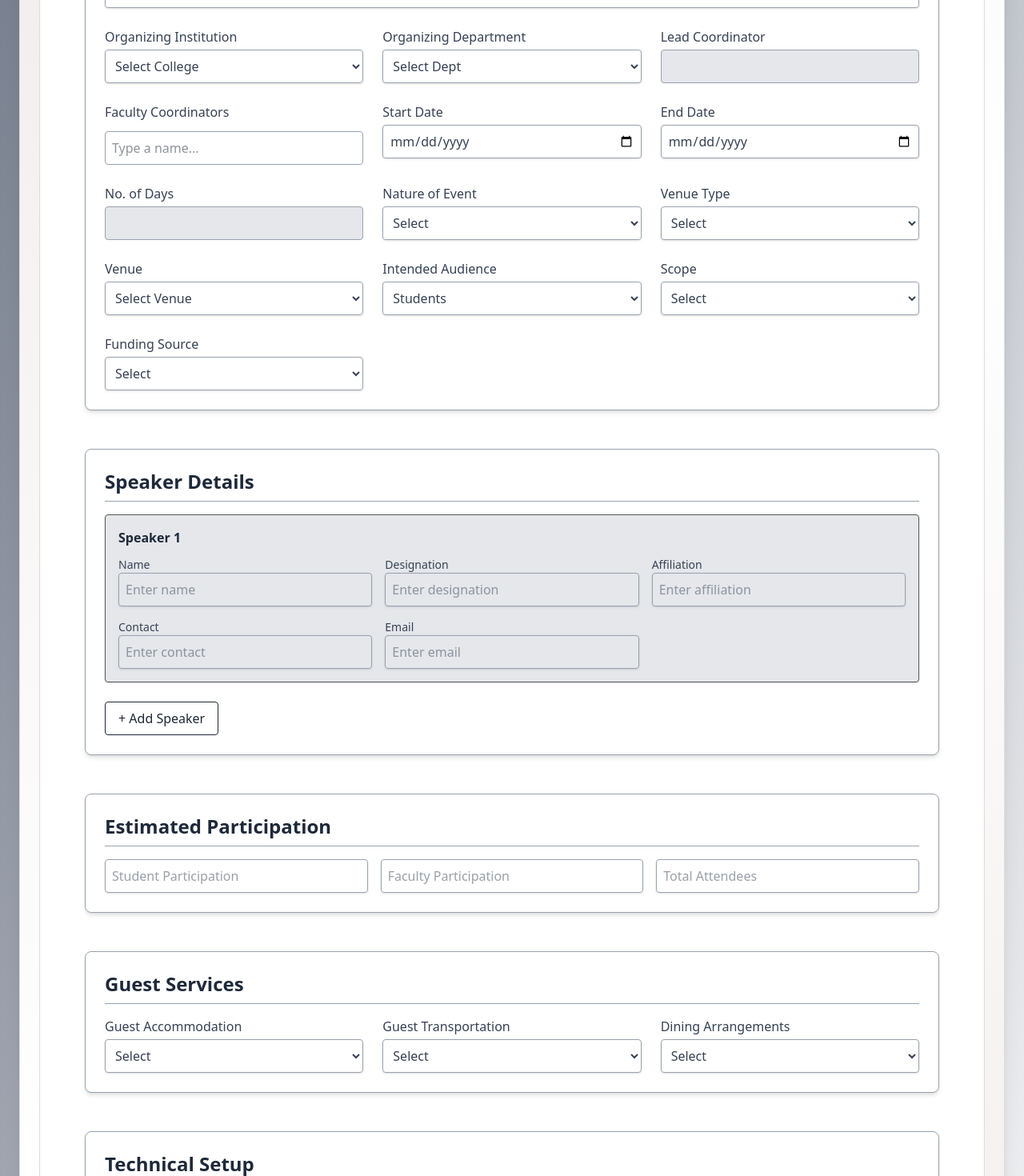
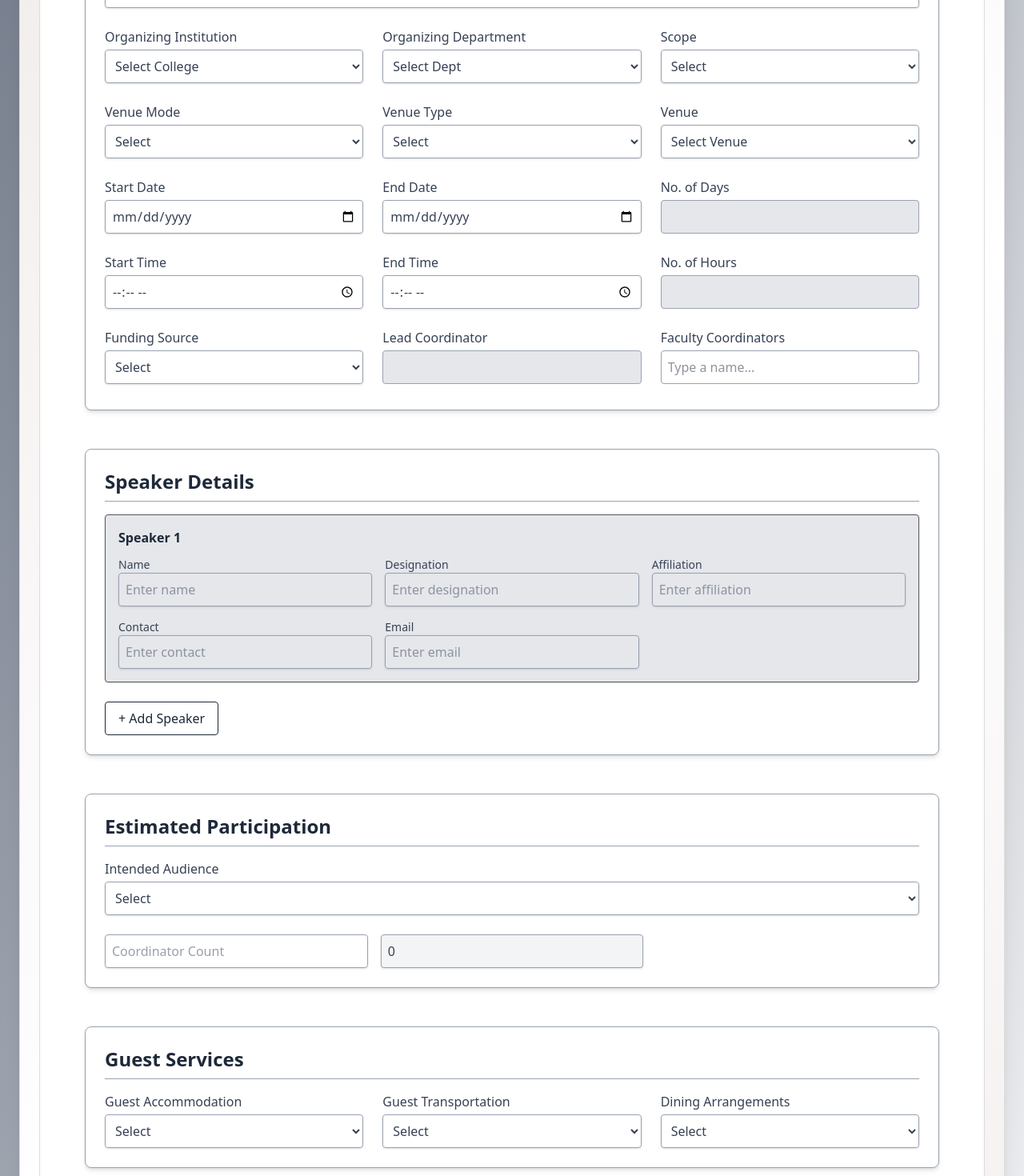
Before and after one commit to Surendar-k/Event_Management_Portal, a React (Vite) app in the folder frontend/: page /create-event in a window 1280 px wide. Shown: the part 620-2090 px from the top of the page at 80% size. Built offline with nearby package versions, Linux system fonts and the light colour scheme.

Commit message:
modified eveninfo

```diff
--- a/frontend/src/components/Event_Creation/Tabs_in_eventcreation/EventInfo.jsx
+++ b/frontend/src/components/Event_Creation/Tabs_in_eventcreation/EventInfo.jsx
@@ -33,13 +33,16 @@ const EventInfo = ({
   }, [event.selectedCollege, setEventField])
 
 useEffect(() => {
-    if (startDate && endDate) {
-      const start = new Date(startDate)
-      const end = new Date(endDate)
-      const diff = (end - start) / (1000 * 3600 * 24)
-      setEventField('numDays', diff >= 0 ? diff + 1 : 0)
+  if (event.startTime && event.endTime) {
+    const [startH, startM] = event.startTime.split(':').map(Number)
+    const [endH, endM] = event.endTime.split(':').map(Number)
+    const start = startH * 60 + startM
+    const end = endH * 60 + endM
+    const diff = end - start
+    const hours = diff > 0 ? (diff / 60).toFixed(2) : 0
+    setEventField('numHours', hours)
   }
-  }, [startDate, endDate, setEventField])
+}, [event.startTime, event.endTime, setEventField])
 
   const handleSpeakerChange = (index, field, value) => {
     event.updateSpeaker(index, field, value)
@@ -95,7 +98,9 @@ const EventInfo = ({
   <h2 className='mb-4 border-b border-gray-400 pb-2 text-2xl font-bold text-gray-800'>
     Event Details & Scheduling
   </h2>
+
   <div className='grid grid-cols-1 gap-6 md:grid-cols-3'>
+    {/* 1. Title */}
     <input
       type='text'
       placeholder='Title of the Event'
@@ -104,10 +109,9 @@ const EventInfo = ({
       className='col-span-1 rounded border border-gray-400 p-2 text-gray-700 shadow-sm md:col-span-3'
     />
 
+    {/* 2. Organizing Institution */}
     <div>
-            <label className='mb-1 block font-medium text-gray-700'>
-              Organizing Institution
-            </label>
+      <label className='block mb-1 font-medium text-gray-700'>Organizing Institution</label>
       <select
         value={event.selectedCollege}
         onChange={e => setEventField('selectedCollege', e.target.value)}
@@ -115,22 +119,17 @@ const EventInfo = ({
       >
         <option value=''>Select College</option>
         {Object.keys(colleges).map(c => (
-                <option key={c} value={c}>
-                  {c}
-                </option>
+          <option key={c}>{c}</option>
         ))}
       </select>
     </div>
 
+    {/* Organizing Department */}
     <div>
-            <label className='mb-1 block font-medium text-gray-700'>
-              Organizing Department
-            </label>
+      <label className='block mb-1 font-medium text-gray-700'>Organizing Department</label>
       <select
         value={event.selectedDepartment}
-              onChange={e =>
-                setEventField('selectedDepartment', e.target.value)
-              }
+        onChange={e => setEventField('selectedDepartment', e.target.value)}
         className='w-full rounded border border-gray-400 p-2 text-gray-700 shadow-sm'
       >
         <option value=''>Select Dept</option>
@@ -140,10 +139,154 @@ const EventInfo = ({
       </select>
     </div>
 
+    {/* Scope */}
     <div>
-            <label className='mb-1 block font-medium text-gray-700'>
-              Lead Coordinator
-            </label>
+      <label className='block mb-1 font-medium text-gray-700'>Scope</label>
+      <select
+        value={event.scope}
+        onChange={e => setEventField('scope', e.target.value)}
+        className='w-full rounded border border-gray-400 p-2 text-gray-700 shadow-sm'
+      >
+        <option value=''>Select</option>
+        <option>Department</option>
+        <option>State</option>
+        <option>National</option>
+        <option>International</option>
+      </select>
+    </div>
+
+    {/* 3. Venue Mode, Venue Type, Venue */}
+    <div>
+      <label className='block mb-1 font-medium text-gray-700'>Venue Mode</label>
+      <select
+    value={event.venueType}
+    onChange={e => setEventField('venueType', e.target.value)}
+    className='w-full rounded border border-gray-400 p-2 text-gray-700 shadow-sm'
+  >
+    <option value=''>Select</option>
+    <option>Online</option>
+    <option>Offline</option>
+  </select>
+    </div>
+
+    <div>
+      <label className='block mb-1 font-medium text-gray-700'>Venue Type</label>
+      <select
+        value={event.venueCategory}
+        onChange={e => setEventField('venueCategory', e.target.value)}
+        className='w-full rounded border border-gray-400 p-2 text-gray-700 shadow-sm'
+      >
+        <option value=''>Select</option>
+        <option>On-Campus</option>
+        <option>Off-Campus</option>
+      </select>
+    </div>
+
+    <div>
+      <label className='block mb-1 font-medium text-gray-700'>Venue</label>
+      <select
+        value={event.venue}
+        onChange={e => setEventField('venue', e.target.value)}
+        className='w-full rounded border border-gray-400 p-2 text-gray-700 shadow-sm'
+      >
+        <option value=''>Select Venue</option>
+        <option>Seminar Hall</option>
+        <option>Auditorium</option>
+      </select>
+    </div>
+
+    {/* 4. Start Date, End Date, No. of Days */}
+    <div>
+      <label className='block mb-1 font-medium text-gray-700'>Start Date</label>
+      <input
+        type='date'
+        value={startDate}
+        min={startDate}
+        onChange={e => setStartDate(e.target.value)}
+        className='w-full rounded border border-gray-400 p-2 text-gray-700 shadow-sm'
+      />
+    </div>
+
+    <div>
+      <label className='block mb-1 font-medium text-gray-700'>End Date</label>
+      <input
+        type='date'
+        value={endDate}
+        max={endDate}
+        onChange={e => setEndDate(e.target.value)}
+        className='w-full rounded border border-gray-400 p-2 text-gray-700 shadow-sm'
+      />
+    </div>
+
+    <div>
+      <label className='block mb-1 font-medium text-gray-700'>No. of Days</label>
+      <input
+        type='number'
+        value={event.numDays}
+        readOnly
+        className='w-full rounded border border-gray-400 bg-gray-200 p-2 text-gray-800'
+      />
+    </div>
+
+    {/* 5. Start Time, End Time, No. of Hours */}
+    <div>
+      <label className='block mb-1 font-medium text-gray-700'>Start Time</label>
+      <input
+        type='time'
+        value={event.startTime || ''}
+        onChange={e => setEventField('startTime', e.target.value)}
+        className='w-full rounded border border-gray-400 p-2 text-gray-700 shadow-sm'
+      />
+    </div>
+
+    <div>
+      <label className='block mb-1 font-medium text-gray-700'>End Time</label>
+      <input
+        type='time'
+        value={event.endTime || ''}
+        onChange={e => setEventField('endTime', e.target.value)}
+        className='w-full rounded border border-gray-400 p-2 text-gray-700 shadow-sm'
+      />
+    </div>
+
+   <div>
+  <label className='block mb-1 font-medium text-gray-700'>No. of Hours</label>
+  <input
+    type='number'
+    value={event.numHours || ''}
+    readOnly
+    className='w-full rounded border border-gray-400 bg-gray-200 p-2 text-gray-800'
+  />
+</div>
+
+
+    {/* 6. Funding Source */}
+    <div>
+      <label className='block mb-1 font-medium text-gray-700'>Funding Source</label>
+      <select
+        value={event.fundingSource}
+        onChange={e => setEventField('fundingSource', e.target.value)}
+        className='w-full rounded border border-gray-400 p-2 text-gray-700 shadow-sm'
+      >
+        <option value=''>Select</option>
+        <option>Management</option>
+        <option>Funding Agency</option>
+        <option>Others</option>
+      </select>
+      {event.fundingSource === 'Others' && (
+        <input
+          type='text'
+          value={event.otherFunding}
+          onChange={e => setEventField('otherFunding', e.target.value)}
+          placeholder='Specify Funding'
+          className='mt-2 w-full rounded border border-gray-400 p-2 text-gray-700 shadow-sm'
+        />
+      )}
+    </div>
+
+    {/* 7. Lead Coordinator */}
+    <div>
+      <label className='block mb-1 font-medium text-gray-700'>Lead Coordinator</label>
       <input
         type='text'
         value={loginName}
@@ -152,28 +295,9 @@ const EventInfo = ({
       />
     </div>
 
+    {/* Faculty Coordinators */}
    <div className='relative'>
-            <label className='mb-1 block font-medium text-gray-700'>
-              Faculty Coordinators
-            </label>
-
-            <div className='mb-2 flex flex-wrap gap-2'>
-              {selectedCoordinators.map((name, idx) => (
-                <span
-                  key={idx}
-                  className='flex items-center gap-2 rounded-full bg-blue-100 px-3 py-1 text-blue-800'
-                >
-                  {name}
-                  <button
-                    type='button'
-                    onClick={() => handleRemove(name)}
-                    className='font-bold text-red-500 hover:text-red-700'
-                  >
-                    ×
-                  </button>
-                </span>
-              ))}
-            </div>
+  <label className='block mb-1 font-medium text-gray-700'>Faculty Coordinators</label>
 
   <input
     type='text'
@@ -199,162 +323,30 @@ const EventInfo = ({
       )}
     </ul>
   )}
+
+  {/* Move this section BELOW the input + suggestions */}
+  <div className='mt-2 flex flex-wrap gap-2'>
+    {selectedCoordinators.map((name, idx) => (
+      <span
+        key={idx}
+        className='flex items-center gap-2 rounded-full bg-blue-100 px-3 py-1 text-blue-800'
+      >
+        {name}
+        <button
+          type='button'
+          onClick={() => handleRemove(name)}
+          className='font-bold text-red-500 hover:text-red-700'
+        >
+          ×
+        </button>
+      </span>
+    ))}
+  </div>
 </div>
 
-          {/* Date and Time */}
-          <div>
-            <label className='mb-1 block font-medium text-gray-700'>
-              Start Date
-            </label>
-            <input
-              type='date'
-              value={startDate}
-              min={startDate}
-              onChange={e => setStartDate(e.target.value)}
-              className='w-full rounded border border-gray-400 p-2 text-gray-700 shadow-sm'
-            />
-          </div>
-
-          <div>
-            <label className='mb-1 block font-medium text-gray-700'>
-              End Date
-            </label>
-            <input
-              type='date'
-              value={endDate}
-              max={endDate}
-              onChange={e => setEndDate(e.target.value)}
-              className='w-full rounded border border-gray-400 p-2 text-gray-700 shadow-sm'
-            />
-          </div>
-
-          <div>
-            <label className='mb-1 block font-medium text-gray-700'>
-              No. of Days
-            </label>
-            <input
-              type='number'
-              value={event.numDays}
-              readOnly
-              className='w-full rounded border border-gray-400 bg-gray-200 p-2 text-gray-800'
-            />
-          </div>
-
-          <div>
-            <label className='mb-1 block font-medium text-gray-700'>
-              Nature of Event
-            </label>
-            <select
-              value={event.eventNature}
-              onChange={e => setEventField('eventNature', e.target.value)}
-              className='w-full rounded border border-gray-400 p-2 text-gray-700 shadow-sm'
-            >
-              <option value=''>Select</option>
-              <option>Seminar</option>
-              <option>Symposium</option>
-              <option>Hackathon</option>
-              <option>Conference</option>
-              <option value='Others'>Others</option>
-            </select>
-            {event.eventNature === 'Others' && (
-              <input
-                type='text'
-                value={event.otherNature}
-                onChange={e => setEventField('otherNature', e.target.value)}
-                placeholder='Specify Nature'
-                className='mt-2 w-full rounded border border-gray-400 p-2 text-gray-700 shadow-sm'
-              />
-            )}
-          </div>
-
-          <div>
-            <label className='mb-1 block font-medium text-gray-700'>
-              Venue Type
-            </label>
-            <select
-              value={event.venueType}
-              onChange={e => setEventField('venueType', e.target.value)}
-              className='w-full rounded border border-gray-400 p-2 text-gray-700 shadow-sm'
-            >
-              <option value=''>Select</option>
-              <option>Online</option>
-              <option>Offline</option>
-            </select>
-          </div>
-
-          <div>
-            <label className='mb-1 block font-medium text-gray-700'>
-              Venue
-            </label>
-            <select
-              value={event.venue}
-              onChange={e => setEventField('venue', e.target.value)}
-              className='w-full rounded border border-gray-400 p-2 text-gray-700 shadow-sm'
-            >
-              <option value=''>Select Venue</option>
-              <option>Seminar Hall</option>
-              <option>Auditorium</option>
-            </select>
-          </div>
-
-          <div>
-            <label className='mb-1 block font-medium text-gray-700'>
-              Intended Audience
-            </label>
-            <select
-              value={event.audience}
-              onChange={e => setEventField('audience', e.target.value)}
-              className='w-full rounded border border-gray-400 p-2 text-gray-700 shadow-sm'
-            >
-              <option>Students</option>
-              <option>Faculty</option>
-              <option>Both</option>
-            </select>
-          </div>
-
-          <div>
-            <label className='mb-1 block font-medium text-gray-700'>
-              Scope
-            </label>
-            <select
-              value={event.scope}
-              onChange={e => setEventField('scope', e.target.value)}
-              className='w-full rounded border border-gray-400 p-2 text-gray-700 shadow-sm'
-            >
-              <option value=''>Select</option>
-              <option>Department</option>
-              <option>State</option>
-              <option>National</option>
-              <option>International</option>
-            </select>
-          </div>
-
-          <div>
-            <label className='mb-1 block font-medium text-gray-700'>
-              Funding Source
-            </label>
-            <select
-              value={event.fundingSource}
-              onChange={e => setEventField('fundingSource', e.target.value)}
-              className='w-full rounded border border-gray-400 p-2 text-gray-700 shadow-sm'
-            >
-              <option value=''>Select</option>
-              <option>Management</option>
-              <option>Funding Agency</option>
-              <option>Others</option>
-            </select>
-            {event.fundingSource === 'Others' && (
-              <input
-                type='text'
-                value={event.otherFunding}
-                onChange={e => setEventField('otherFunding', e.target.value)}
-                placeholder='Specify Funding'
-                className='mt-2 w-full rounded border border-gray-400 p-2 text-gray-700 shadow-sm'
-              />
-            )}
-          </div>
   </div>
 </section>
+
 
       {/* Speaker Section */}
       <section className='rounded-lg border border-gray-400 bg-white p-6 shadow-md'>
@@ -409,62 +401,102 @@ const EventInfo = ({
         </button>
       </section>
 
-      {/* Participants Section */}
+     {/* Estimated Participation Section */}
 <section className='rounded-lg border border-gray-400 bg-white p-6 shadow-md'>
   <h2 className='mb-4 border-b border-gray-400 pb-2 text-2xl font-bold text-gray-800'>
     Estimated Participation
   </h2>
+
+  {/* Audience Dropdown */}
+  <div className='mb-6'>
+    <label className='mb-1 block font-medium text-gray-700'>
+      Intended Audience
+    </label>
+    <select
+      value={event.audience}
+      onChange={e => setEventField('audience', e.target.value)}
+      className='w-full rounded border border-gray-400 p-2 text-gray-700 shadow-sm'
+    >
+      <option value=''>Select</option>
+      <option value='Students'>Students</option>
+      <option value='Faculty'>Faculty</option>
+      <option value='Both'>Both</option>
+    </select>
+  </div>
+
+  {/* Input Fields */}
   <div className='grid grid-cols-1 gap-4 md:grid-cols-3'>
+    {(event.audience === 'Students' || event.audience === 'Both') && (
       <input
         type='number'
-            placeholder='Student Participation'
+        placeholder='Student Count'
         value={participants.students}
         onChange={e =>
           setEventField('participants', {
             ...participants,
-                students: e.target.value
+            students: Number(e.target.value)
           })
         }
         className='rounded border border-gray-400 p-2 text-gray-700 shadow-sm'
       />
+    )}
+
+    {(event.audience === 'Faculty' || event.audience === 'Both') && (
       <input
         type='number'
-            placeholder='Faculty Participation'
+        placeholder='Faculty Count'
         value={participants.faculty}
         onChange={e =>
           setEventField('participants', {
             ...participants,
-                faculty: e.target.value
+            faculty: Number(e.target.value)
           })
         }
         className='rounded border border-gray-400 p-2 text-gray-700 shadow-sm'
       />
+    )}
+
     <input
       type='number'
-            placeholder='Total Attendees'
-            value={participants.total}
+      placeholder='Coordinator Count'
+      value={participants.coordinators}
       onChange={e =>
         setEventField('participants', {
           ...participants,
-                total: e.target.value
+          coordinators: Number(e.target.value)
         })
       }
       className='rounded border border-gray-400 p-2 text-gray-700 shadow-sm'
     />
+
+    {/* Total Count - Read-only */}
+    <input
+      type='number'
+      placeholder='Total Count'
+      value={
+        (parseInt(participants.students) || 0) +
+        (parseInt(participants.faculty) || 0) +
+        (parseInt(participants.coordinators) || 0)
+      }
+      readOnly
+      className='rounded border border-gray-400 p-2 text-gray-700 shadow-sm bg-gray-100 cursor-not-allowed'
+    />
   </div>
 </section>
 
+
       {/* Guest Services Section */}
-      <section className='rounded-lg border border-gray-400 bg-white p-6 shadow-md'>
+      {event.venueType !== 'Online' && (
+  <section className='rounded-lg border border-gray-400 bg-white p-6 shadow-md mt-6'>
     <h2 className='mb-4 border-b border-gray-400 pb-2 text-2xl font-bold text-gray-800'>
       Guest Services
     </h2>
     <div className='grid grid-cols-1 gap-6 md:grid-cols-3'>
       {[
-            {key: 'accommodation', label: 'Guest Accommodation'},
-            {key: 'transportation', label: 'Guest Transportation'},
-            {key: 'dining', label: 'Dining Arrangements'}
-          ].map(({key, label}) => (
+        { key: 'accommodation', label: 'Guest Accommodation' },
+        { key: 'transportation', label: 'Guest Transportation' },
+        { key: 'dining', label: 'Dining Arrangements' }
+      ].map(({ key, label }) => (
         <div key={key}>
           <label className='mb-1 block font-medium text-gray-700'>
             {label}
@@ -487,6 +519,7 @@ const EventInfo = ({
       ))}
     </div>
   </section>
+)}
       {/* Technical Setup Section */}
       <section className='rounded-lg border border-gray-400 bg-white p-6 shadow-md'>
         <h2 className='mb-4 border-b border-gray-400 pb-2 text-2xl font-bold text-gray-800'>
```
Lines whose indentation alone changed are shown as unchanged.
